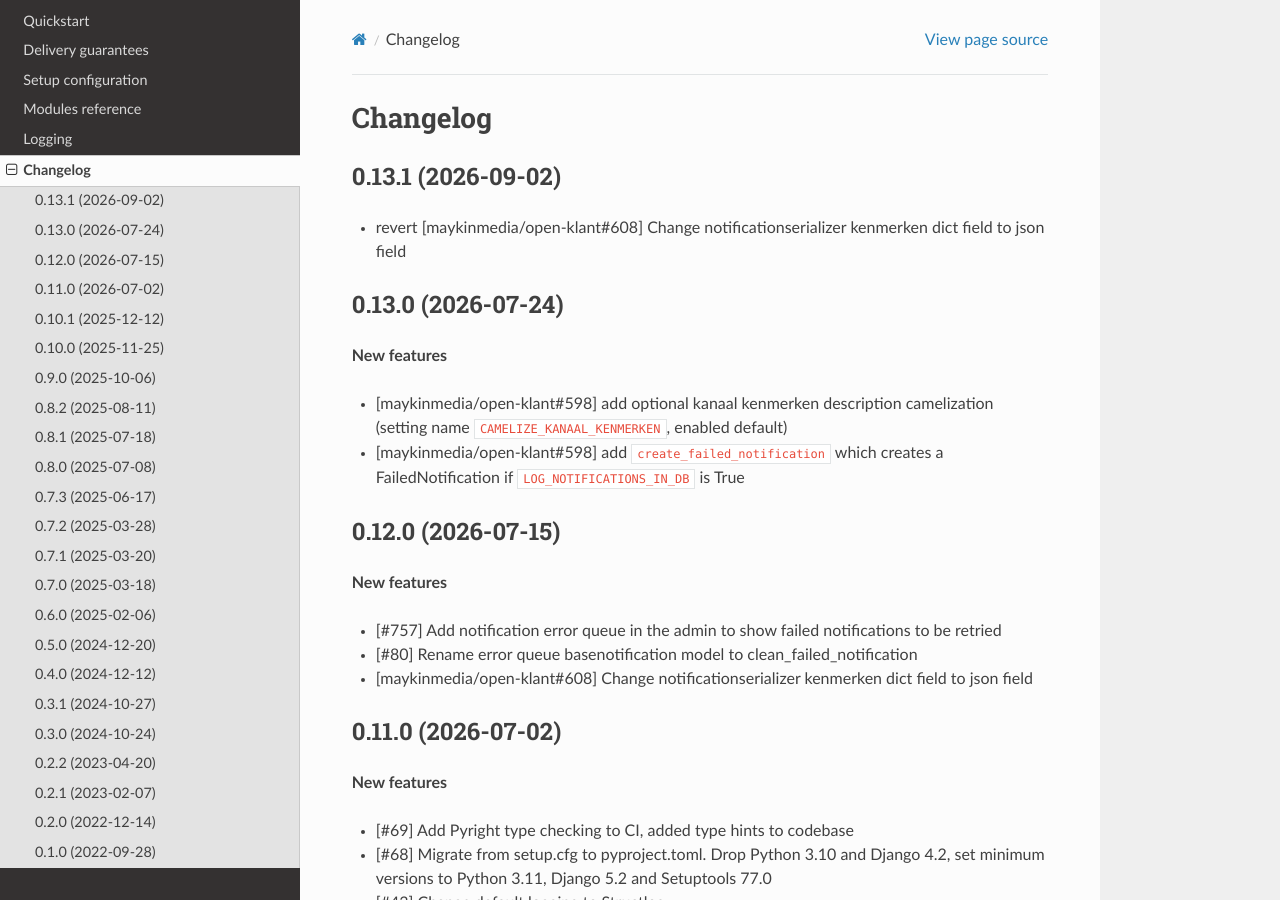
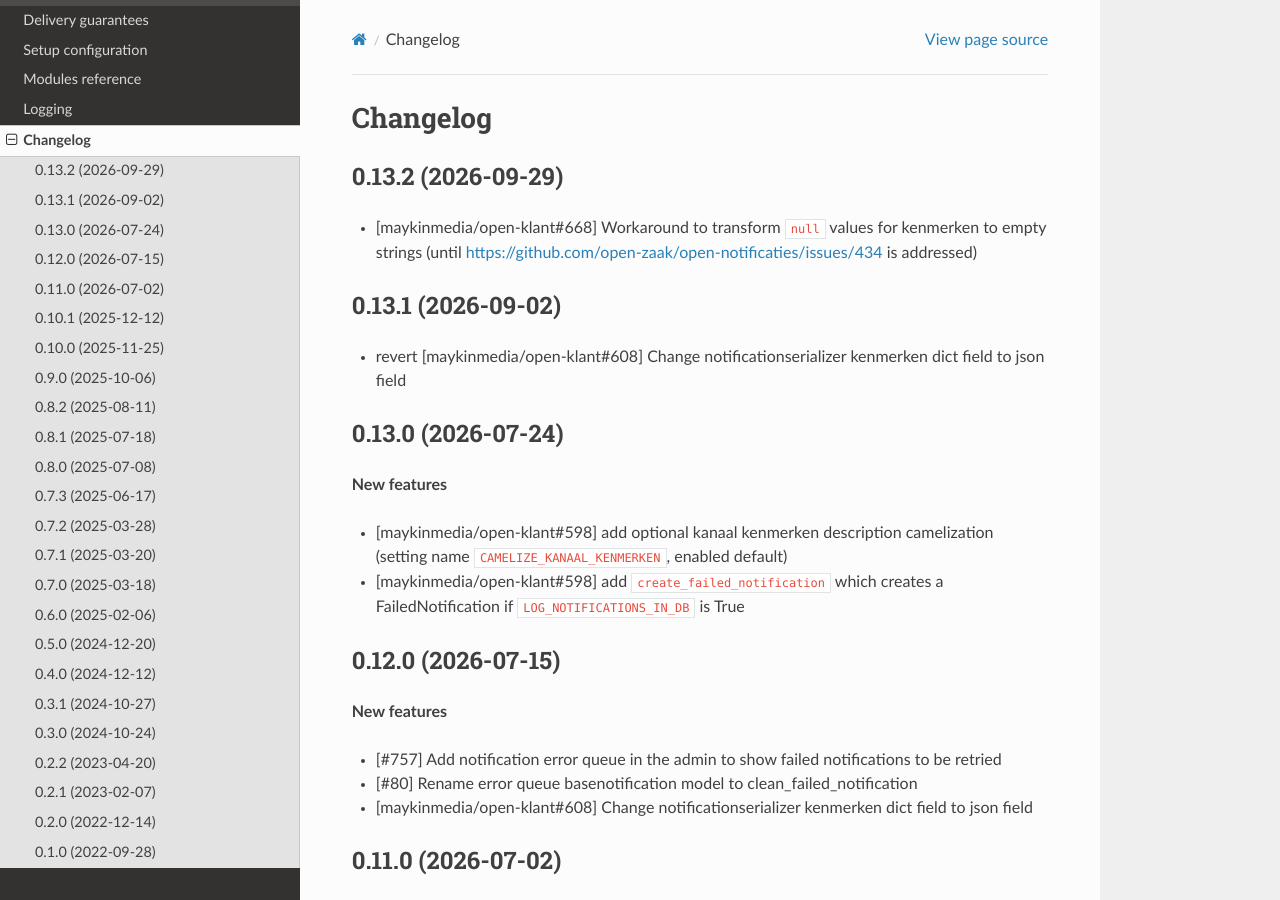
Before and after one commit to maykinmedia/notifications-api-common, a Sphinx documentation site: the page built from docs/changelog.rst, in a window 1280 px wide and 900 px high. Built offline with Sphinx 7.4.7 and the Read the Docs theme 3.1.0, drawn with Linux system fonts in a browser that asks for light colours.

Commit message:
:bookmark: Release version 0.13.2

```diff
--- a/CHANGELOG.rst
+++ b/CHANGELOG.rst
@@ -1,6 +1,12 @@
 =========
 Changelog
 =========
+
+0.13.2 (2026-09-29)
+-------------------
+
+* [maykinmedia/open-klant#668] Workaround to transform ``null`` values for kenmerken to empty strings
+  (until https://github.com/open-zaak/open-notificaties/issues/434 is addressed)
 
 0.13.1 (2026-09-02)
 -------------------
--- a/README.rst
+++ b/README.rst
@@ -1,7 +1,7 @@
 notifications-api-common
 ========================
 
-:Version: 0.13.1
+:Version: 0.13.2
 :Source: https://github.com/maykinmedia/notifications-api-common
 :Keywords: notifications, REST, API, Common Ground, ZGW
 :PythonVersion: 3.12
--- a/docs/conf.py
+++ b/docs/conf.py
@@ -29,7 +29,7 @@ copyright = "2022, Maykin Media"
 author = "Maykin Media"
 
 # The full version, including alpha/beta/rc tags
-release = "0.13.1"
+release = "0.13.2"
 
 
 # -- General configuration ---------------------------------------------------
--- a/notifications_api_common/__init__.py
+++ b/notifications_api_common/__init__.py
@@ -1 +1 @@
-__version__ = "0.13.1"
+__version__ = "0.13.2"
--- a/pyproject.toml
+++ b/pyproject.toml
@@ -4,7 +4,7 @@ build-backend = "setuptools.build_meta"
 
 [project]
 name = "notifications-api-common"
-version = "0.13.1"
+version = "0.13.2"
 description = "Re-usable integration layer for the Common Ground Notifications API specification."
 authors = [
     {name = "Maykin Media", email = "support@maykinmedia.nl"}
@@ -94,7 +94,7 @@ DJANGO_SETTINGS_MODULE = "testapp.settings"
 # Bumpversion configuration
 
 [tool.bumpversion]
-current_version = "0.13.1"
+current_version = "0.13.2"
 files = [
     {filename = "pyproject.toml"},
     {filename = "README.rst"},
```
Also changed, not shown: 2 other files.
